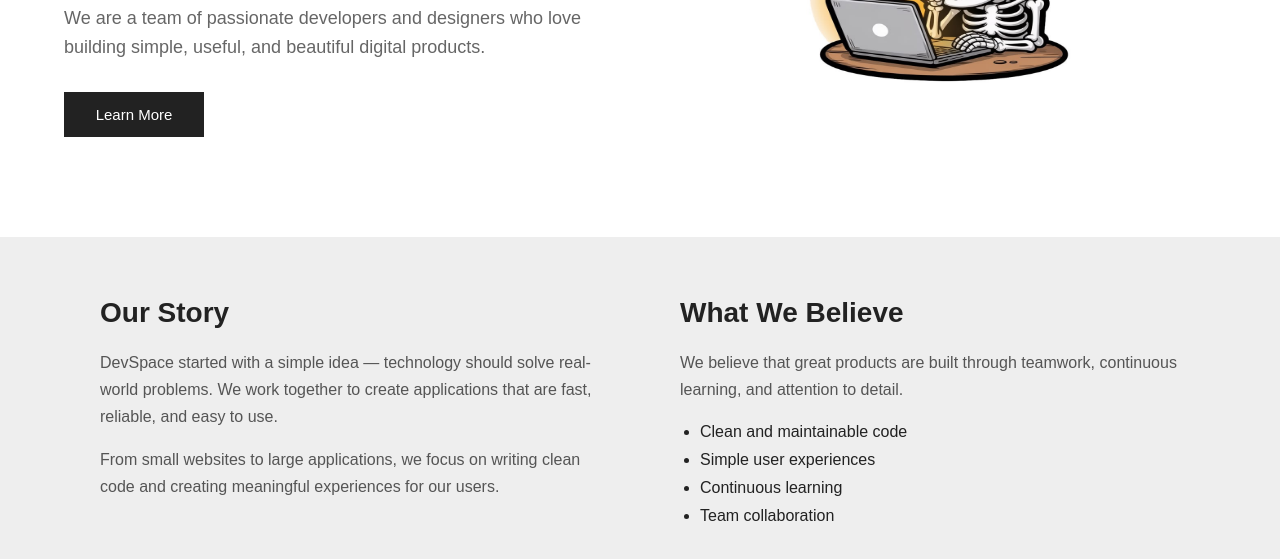
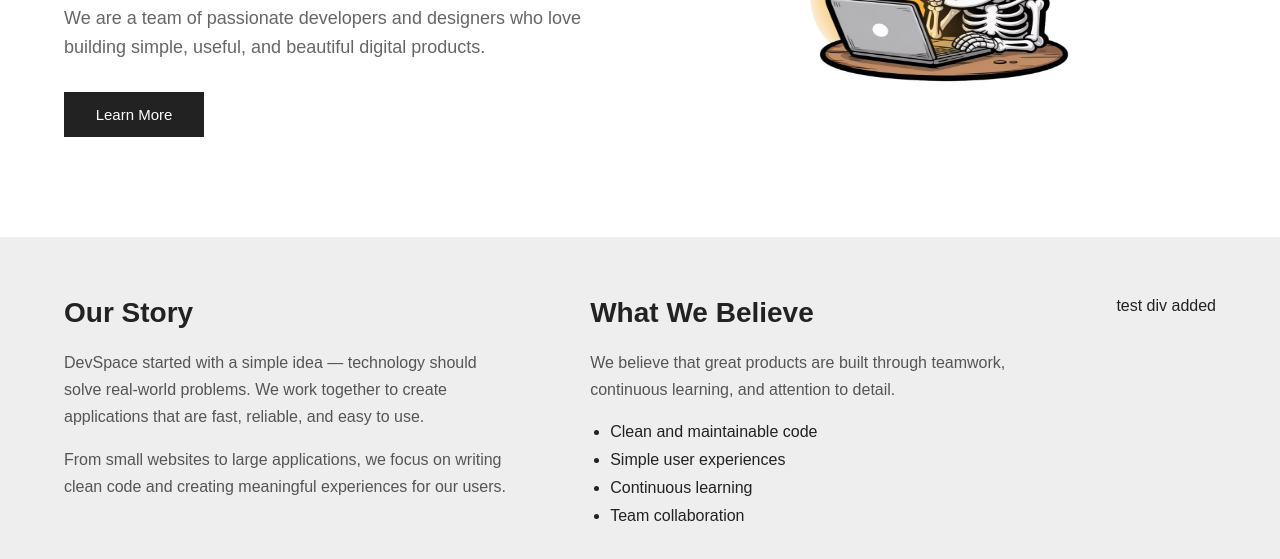
Before and after one commit to naveen-2111-dev/test-abc-session, a plain HTML site: page index.html in a window 1280 px wide. Shown: the part 343-902 px from the top of the page. Drawn offline with Linux system fonts and the light colour scheme.

Commit message:
Add test div to the main section of index.html

```diff
--- a/index.html
+++ b/index.html
@@ -70,6 +70,8 @@
             <li>Team collaboration</li>
           </ul>
         </div>
+
+        <div>test div added</div>
       </section>
     </main>
   </body>
```
